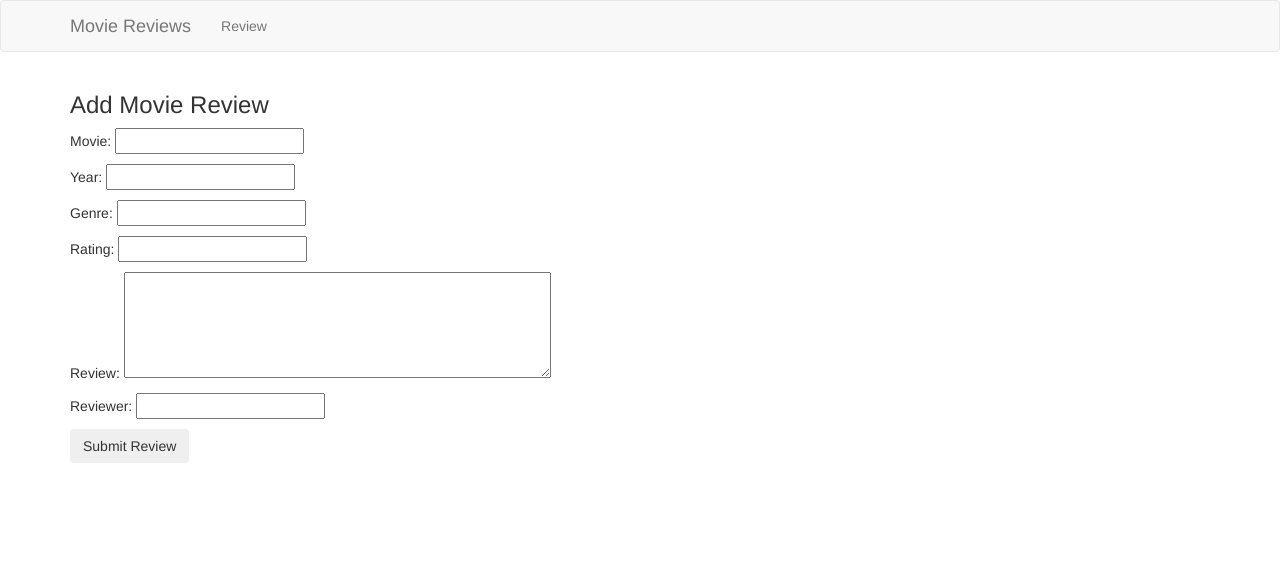
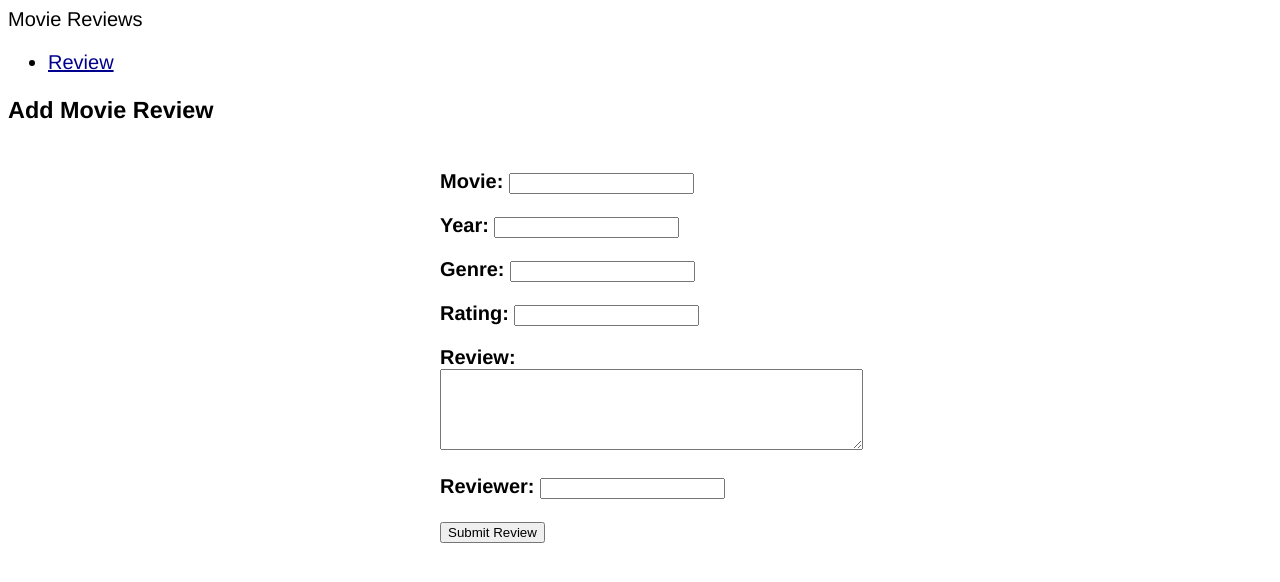
Before and after one commit to KvnEYoung/Internet-and-Cloud, a Flask app: page /moviereviews/add in a window 1280 px wide. Shown: the top 582 px of the page. Run offline with Flask 2, Linux system fonts and the light colour scheme; some libraries are stand-ins or nearby versions.

Commit message:
Changing html/css look

```diff
--- /dev/null
+++ b/hw5/moviereviews/static/style.css
@@ -0,0 +1,5 @@
+body       { font-family: "Helvetica", sans-serif; font-size: 20px; color: black; }
+a, h1, h2  { color: #00008F; }
+form       { margin:.1em auto; padding:.1em; width: 400px; border: 1px }
+.heading  { font-weight: bold; }
+.page      { margin:.1em auto; padding:.1em; width: 504px;  }
--- a/hw5/moviereviews/templates/base.html
+++ b/hw5/moviereviews/templates/base.html
@@ -19,7 +19,7 @@
     <title>Movie Reviews - Python on Google Cloud Platform</title>
     <meta charset="utf-8">
     <meta name="viewport" content="width=device-width, initial-scale=1">
-    <link rel="stylesheet" href="//maxcdn.bootstrapcdn.com/bootstrap/3.3.2/css/bootstrap.min.css">
+    <link rel="stylesheet" type="text/css" href="{{ url_for('static', filename='style.css') }}">
   </head>
   <body>
     <div class="navbar navbar-default">
--- a/hw5/moviereviews/templates/form.html
+++ b/hw5/moviereviews/templates/form.html
@@ -34,7 +34,7 @@
 
     <p class="heading"> Reviewer: <input type="text" name="reviewer" id="reviewer" value="{{moviereview.reviewer}}">
 
-    <p><button type="submit" class="btn btn-sucess">Submit Review</button></p>
+    <p><button type="submit" class="btn btn-success">Submit Review</button></p>
   </form>
 
 {% endblock %}
```
Also changed, not shown: hw5/moviereviews/templates/list.html (+7 -5 lines).
